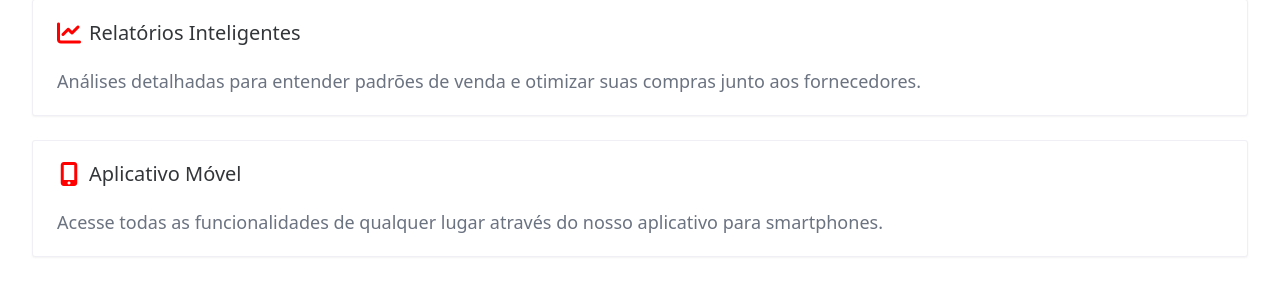
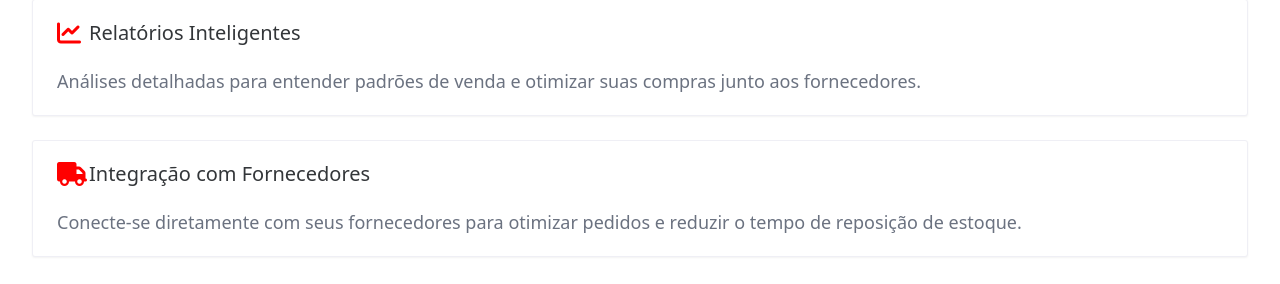
Before and after one commit to Caalb/validata-front, a Vue app: page / in a window 1280 px wide. Shown: the part 1072-1356 px from the top of the page. Built offline with nearby package versions, Linux system fonts and the light colour scheme; no server answers; the HTML template or start-up script is replaced by a standard one.

Commit message:
refactor: update FeaturesSection content and icon for better clarity on supplier integration

```diff
--- a/src/components/home/FeaturesSection.vue
+++ b/src/components/home/FeaturesSection.vue
@@ -76,15 +76,17 @@
               <template #header>
                 <div class="flex items-center">
                   <n-icon size="24" class="text-primary mr-2">
-                    <i class="fas fa-mobile-alt"></i>
+                    <i class="fas fa-truck"></i>
                   </n-icon>
-                  <n-text class="text-lg md:text-xl font-medium">Aplicativo Móvel</n-text>
+                  <n-text class="text-lg md:text-xl font-medium"
+                    >Integração com Fornecedores</n-text
+                  >
                 </div>
               </template>
 
               <n-text class="text-base md:text-lg text-gray-500">
-                Acesse todas as funcionalidades de qualquer lugar através do nosso aplicativo para
-                smartphones.
+                Conecte-se diretamente com seus fornecedores para otimizar pedidos e reduzir o tempo
+                de reposição de estoque.
               </n-text>
             </n-card>
           </n-grid-item>
```
